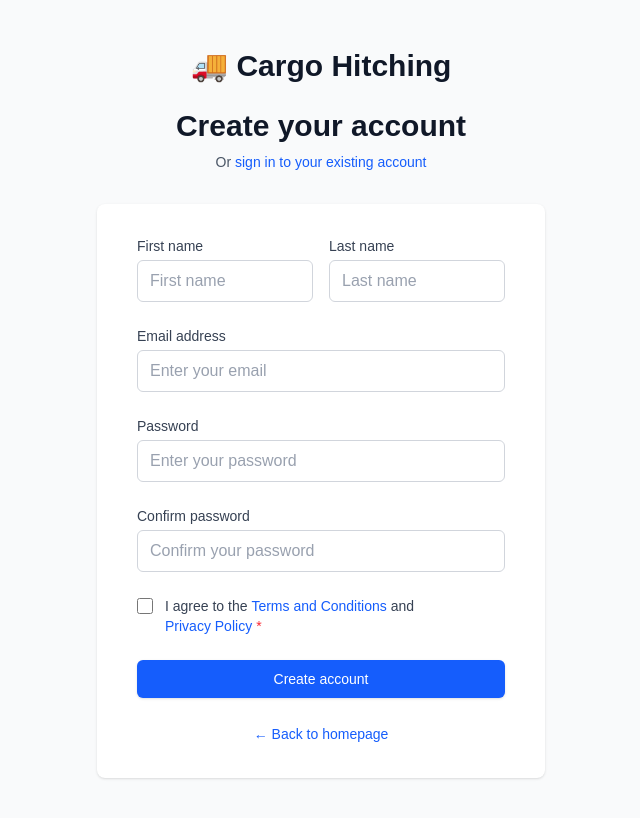
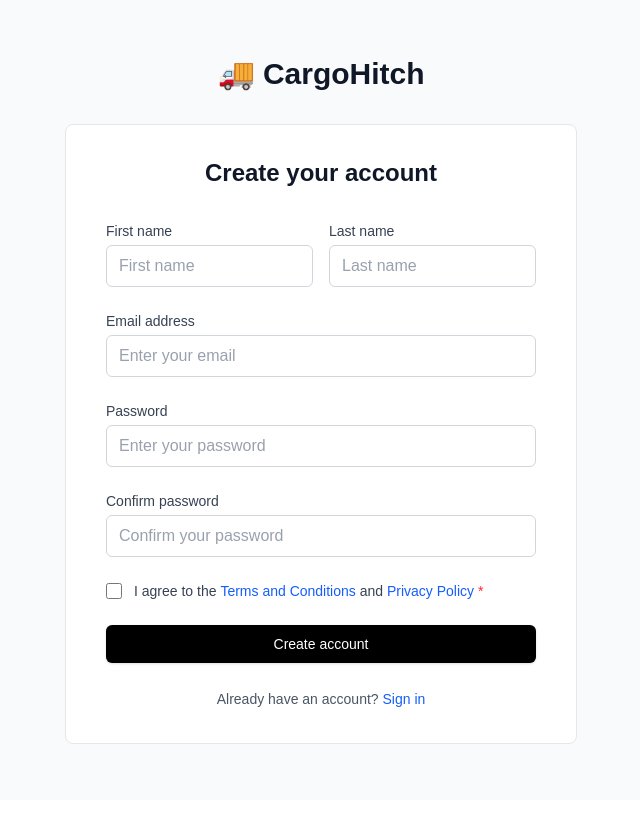
Before and after one commit to mike-pan-ai/cargo-hitching-mvp, a Next.js app: page /register in a window 1280 px wide. Shown: the top 818 px of the page, without its empty margins (319-959 px from the left). Built offline with nearby package versions, Linux system fonts and the light colour scheme; no server answers.

Commit message:
Change style of landing page and login and register page

```diff
--- a/pages/index.js
+++ b/pages/index.js
@@ -1,101 +1,76 @@
 import { useState } from 'react';
 import Link from 'next/link';
+import { useAuth } from '../contexts/AuthContext';
 
 export default function Home() {
-  const [searchFrom, setSearchFrom] = useState('');
-  const [searchTo, setSearchTo] = useState('');
+  const { user } = useAuth();
 
   return (
-    <div className="min-h-screen bg-gradient-to-br from-blue-600 to-purple-700">
-      {/* Navigation */}
-      <nav className="bg-white shadow-lg">
-        <div className="max-w-7xl mx-auto px-4">
-          <div className="flex justify-between h-16">
+    <div className="min-h-screen bg-gray-50">
+      {/* Navigation Header */}
+      <nav className="bg-white border-b border-gray-200">
+        <div className="max-w-7xl mx-auto px-4 sm:px-6 lg:px-8">
+          <div className="flex justify-between items-center h-16">
+            {/* Logo */}
             <div className="flex items-center">
-              <Link href="/" className="text-xl font-bold text-gray-800">
-                🚚 Cargo Hitching
-              </Link>
+              <div className="text-2xl font-bold text-gray-900 flex items-center">
+                <span className="mr-2">🚚</span>
+                CargoHitch
+              </div>
             </div>
+
+            {/* Navigation Links */}
             <div className="flex items-center space-x-4">
-              <Link href="/login" className="text-gray-600 hover:text-gray-900">
-                Login
-              </Link>
-              <Link href="/register" className="bg-blue-500 text-white px-4 py-2 rounded hover:bg-blue-600">
-                Sign Up
-              </Link>
+              {user ? (
+                <Link href="/dashboard">
+                  <button className="text-gray-700 hover:text-gray-900 px-3 py-2 text-sm font-medium">
+                    Dashboard
+                  </button>
+                </Link>
+              ) : (
+                <>
+                  <Link href="/login">
+                    <button className="text-gray-700 hover:text-gray-900 px-3 py-2 text-sm font-medium">
+                      Login
+                    </button>
+                  </Link>
+                  <Link href="/register">
+                    <button className="bg-black text-white px-4 py-2 text-sm font-medium hover:bg-gray-800 transition-colors rounded-lg">
+                      Sign Up
+                    </button>
+                  </Link>
+                </>
+              )}
             </div>
           </div>
         </div>
       </nav>
 
-      {/* Hero Section */}
-      <div className="max-w-7xl mx-auto px-4 py-16">
-        <div className="text-center text-white">
-          <h1 className="text-5xl font-bold mb-6">
-            Ship Your Cargo Anywhere
+      {/* Main Hero Section */}
+      <main className="max-w-7xl mx-auto px-4 sm:px-6 lg:px-8">
+        <div className="text-center py-20">
+          {/* Main Heading */}
+          <h1 className="text-5xl md:text-6xl font-bold text-gray-900 mb-6">
+            Ship Smarter, Save More
           </h1>
-          <p className="text-xl mb-8 max-w-2xl mx-auto">
-            Connect with travelers who have extra cargo space.
-            Save money on shipping and help others earn on their trips.
+
+          {/* Subtitle */}
+          <p className="text-xl text-gray-600 mb-12 max-w-3xl mx-auto">
+            Connect cargo owners with drivers who have available space. Reduce costs, maximize efficiency, and build a sustainable logistics network.
           </p>
 
-          {/* Quick Search */}
-          <div className="bg-white rounded-lg p-6 max-w-2xl mx-auto shadow-xl">
-            <h3 className="text-gray-800 text-lg font-semibold mb-4">Find Available Cargo Space</h3>
-            <div className="flex flex-col md:flex-row gap-4">
-              <input
-                type="text"
-                placeholder="From (e.g., Germany)"
-                value={searchFrom}
-                onChange={(e) => setSearchFrom(e.target.value)}
-                className="flex-1 px-4 py-3 border border-gray-300 rounded-lg focus:ring-2 focus:ring-blue-500 focus:border-transparent text-gray-800"
-              />
-              <input
-                type="text"
-                placeholder="To (e.g., France)"
-                value={searchTo}
-                onChange={(e) => setSearchTo(e.target.value)}
-                className="flex-1 px-4 py-3 border border-gray-300 rounded-lg focus:ring-2 focus:ring-blue-500 focus:border-transparent text-gray-800"
-              />
-              <button className="bg-blue-500 text-white px-8 py-3 rounded-lg hover:bg-blue-600 font-semibold">
-                Search
-              </button>
+          {/* Show dashboard link if logged in */}
+          {user && (
+            <div className="mt-8">
+              <Link href="/dashboard">
+                <button className="bg-black text-white px-8 py-4 text-lg font-medium hover:bg-gray-800 transition-colors rounded-lg">
+                  Go to Dashboard
+                </button>
+              </Link>
             </div>
-          </div>
+          )}
         </div>
-
-        {/* Features */}
-        <div className="grid md:grid-cols-3 gap-8 mt-16 text-white">
-          <div className="text-center">
-            <div className="text-4xl mb-4">💰</div>
-            <h3 className="text-xl font-semibold mb-2">Save Money</h3>
-            <p>Ship your cargo at a fraction of traditional shipping costs</p>
-          </div>
-          <div className="text-center">
-            <div className="text-4xl mb-4">🌍</div>
-            <h3 className="text-xl font-semibold mb-2">Global Network</h3>
-            <p>Connect with travelers going to destinations worldwide</p>
-          </div>
-          <div className="text-center">
-            <div className="text-4xl mb-4">🔒</div>
-            <h3 className="text-xl font-semibold mb-2">Secure & Safe</h3>
-            <p>Verified users and secure payment system for peace of mind</p>
-          </div>
-        </div>
-
-        {/* Call to Action */}
-        <div className="text-center mt-16">
-          <h2 className="text-3xl font-bold text-white mb-6">Ready to Get Started?</h2>
-          <div className="space-x-4">
-            <Link href="/register" className="bg-green-500 text-white px-8 py-3 rounded-lg hover:bg-green-600 font-semibold inline-block">
-              I Need to Ship Cargo
-            </Link>
-            <Link href="/register" className="bg-yellow-500 text-white px-8 py-3 rounded-lg hover:bg-yellow-600 font-semibold inline-block">
-              I Have Cargo Space
-            </Link>
-          </div>
-        </div>
-      </div>
+      </main>
     </div>
   );
 }
--- a/pages/login.js
+++ b/pages/login.js
@@ -57,11 +57,24 @@ export default function Login() {
   };
 
   return (
-    <div className="min-h-screen flex items-center justify-center bg-gradient-to-br from-blue-600 to-purple-700">
-      <div className="max-w-md w-full space-y-8 p-8 bg-white rounded-xl shadow-2xl">
-        <div className="text-center">
-          <h1 className="text-3xl font-bold text-gray-900">🚚 Cargo Hitching</h1>
-          <h2 className="mt-6 text-2xl font-semibold text-gray-700">Sign in to your account</h2>
+  <div className="min-h-screen bg-gray-50 flex flex-col justify-center py-12 sm:px-6 lg:px-8">
+    {/* Logo outside the box */}
+    <div className="sm:mx-auto sm:w-full sm:max-w-md mb-8">
+  <div className="flex justify-center">
+    <div className="text-3xl font-bold text-gray-900 flex items-center">
+      <span className="mr-2">🚚</span>
+      CargoHitch
+    </div>
+  </div>
+</div>
+
+<div className="sm:mx-auto sm:w-full sm:max-w-md">
+  <div className="bg-white py-8 px-6 border border-gray-200 rounded-lg sm:px-10">
+    <div className="text-center">
+      <h2 className="text-2xl font-bold text-gray-900">Sign in to your account</h2>
+      <p className="mt-2 text-center text-sm text-gray-600">
+        Enter your email and password to access your dashboard
+      </p>
           <p className="mt-2 text-sm text-gray-600">
             Don&apos;t have an account?{' '}
             <Link href="/register" className="font-medium text-blue-600 hover:text-blue-500">
@@ -137,7 +150,7 @@ export default function Login() {
             <button
               type="submit"
               disabled={loading}
-              className="group relative w-full flex justify-center py-3 px-4 border border-transparent text-sm font-medium rounded-md text-white bg-blue-600 hover:bg-blue-700 focus:outline-none focus:ring-2 focus:ring-offset-2 focus:ring-blue-500 disabled:opacity-50 disabled:cursor-not-allowed transition-colors"
+              className="group relative w-full flex justify-center py-3 px-4 border border-transparent text-sm font-medium rounded-md text-white bg-black hover:bg-gray-800 focus:outline-none focus:ring-2 focus:ring-offset-2 focus:ring-black disabled:opacity-50 disabled:cursor-not-allowed transition-colors"
             >
               {loading ? (
                 <>
@@ -166,5 +179,6 @@ export default function Login() {
         </form>
       </div>
     </div>
+  </div>
   );
 }
--- a/pages/register.js
+++ b/pages/register.js
@@ -45,6 +45,11 @@ export default function Register() {
       return;
     }
 
+    if (!agreedToTerms) {
+      setError('You must agree to the Terms and Conditions and Privacy Policy');
+      return;
+    }
+
     setLoading(true);
 
     try {
@@ -80,33 +85,27 @@ export default function Register() {
     } finally {
       setLoading(false);
     }
-       if (!agreedToTerms) {
-       setError('You must agree to the Terms and Conditions and Privacy Policy');
-       setLoading(false);
-       return;
-     }
   };
 
   return (
     <div className="min-h-screen bg-gray-50 flex flex-col justify-center py-12 sm:px-6 lg:px-8">
-      <div className="sm:mx-auto sm:w-full sm:max-w-md">
-        <Link href="/" className="flex justify-center">
-          <h1 className="text-3xl font-bold text-gray-900">🚚 Cargo Hitching</h1>
-        </Link>
-        <h2 className="mt-6 text-center text-3xl font-extrabold text-gray-900">
-          Create your account
-        </h2>
-        <p className="mt-2 text-center text-sm text-gray-600">
-          Or{' '}
-          <Link href="/login" className="font-medium text-blue-600 hover:text-blue-500">
-            sign in to your existing account
-          </Link>
-        </p>
+      {/* Logo outside the box */}
+<div className="sm:mx-auto sm:w-full sm:max-w-md mb-8">
+  <div className="flex justify-center">
+    <div className="text-3xl font-bold text-gray-900 flex items-center">
+      <span className="mr-2">🚚</span>
+      CargoHitch
+    </div>
+  </div>
+</div>
+
+<div className="sm:mx-auto sm:w-full sm:max-w-lg">
+  <div className="bg-white py-8 px-6 border border-gray-200 rounded-lg sm:px-10">
+    <div className="text-center">
+      <h2 className="text-2xl font-bold text-gray-900">Create your account</h2>
       </div>
 
-      <div className="mt-8 sm:mx-auto sm:w-full sm:max-w-md">
-        <div className="bg-white py-8 px-4 shadow sm:rounded-lg sm:px-10">
-          <form className="space-y-6" onSubmit={handleSubmit}>
+          <form className="mt-8 space-y-6" onSubmit={handleSubmit}>
             <div className="grid grid-cols-2 gap-4">
               <div>
                 <label htmlFor="firstName" className="block text-sm font-medium text-gray-700">
@@ -255,18 +254,22 @@ export default function Register() {
               <button
                 type="submit"
                 disabled={loading}
-                className="w-full flex justify-center py-2 px-4 border border-transparent rounded-md shadow-sm text-sm font-medium text-white bg-blue-600 hover:bg-blue-700 focus:outline-none focus:ring-2 focus:ring-offset-2 focus:ring-blue-500 disabled:opacity-50"
+                className="w-full flex justify-center py-2 px-4 border border-transparent rounded-md shadow-sm text-sm font-medium text-white bg-black hover:bg-gray-800 focus:outline-none focus:ring-2 focus:ring-offset-2 focus:ring-black disabled:opacity-50"
               >
                 {loading ? 'Creating account...' : 'Create account'}
               </button>
             </div>
 
-            <div className="text-center">
-              <Link href="/" className="text-sm text-blue-600 hover:text-blue-500">
-                ← Back to homepage
+            </form>
+
+          <div className="text-center mt-6">
+            <span className="text-sm text-gray-600">
+              Already have an account?{' '}
+              <Link href="/login" className="font-medium text-blue-600 hover:text-blue-500">
+                Sign in
               </Link>
-            </div>
-          </form>
+            </span>
+          </div>
         </div>
       </div>
     </div>
```
